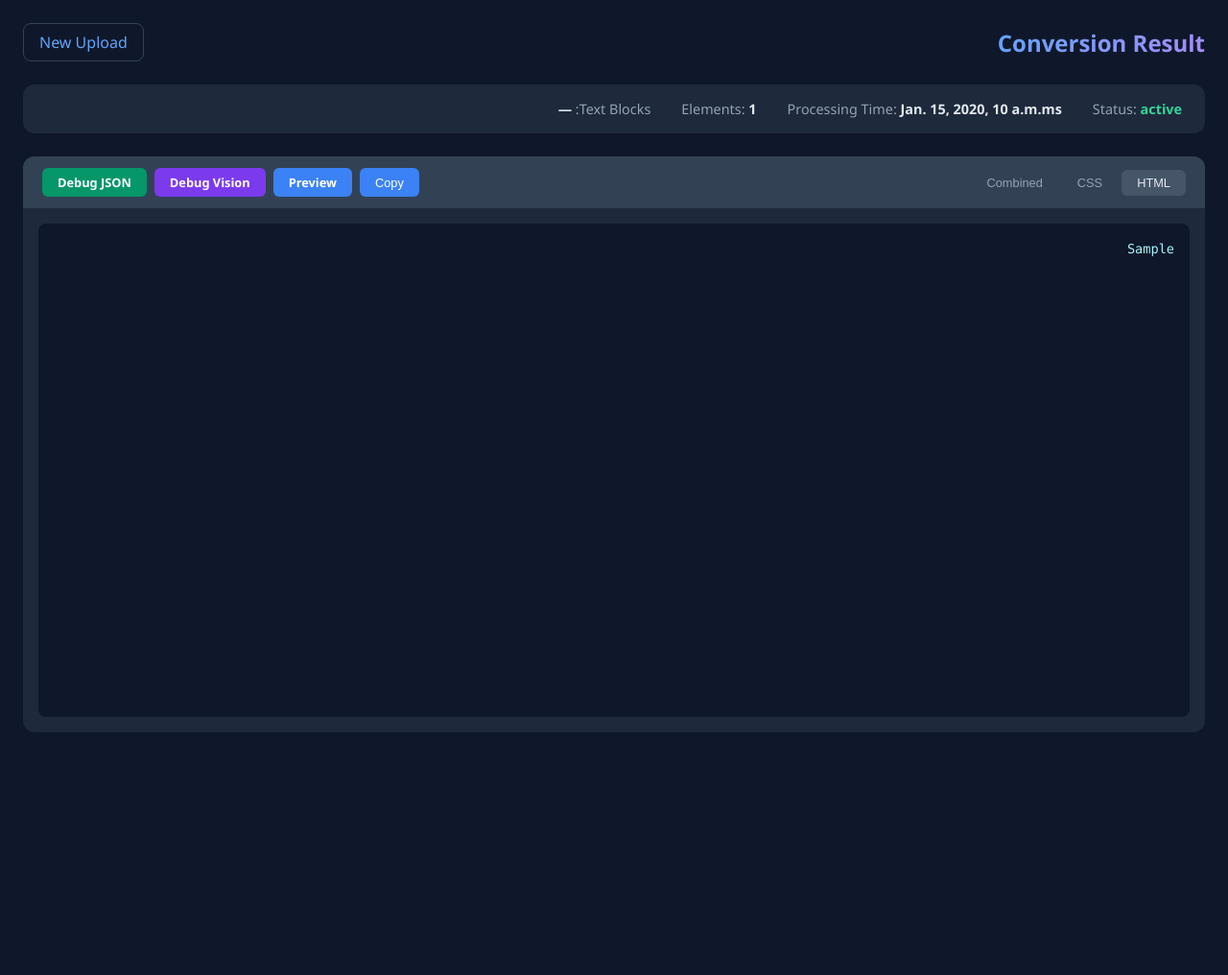
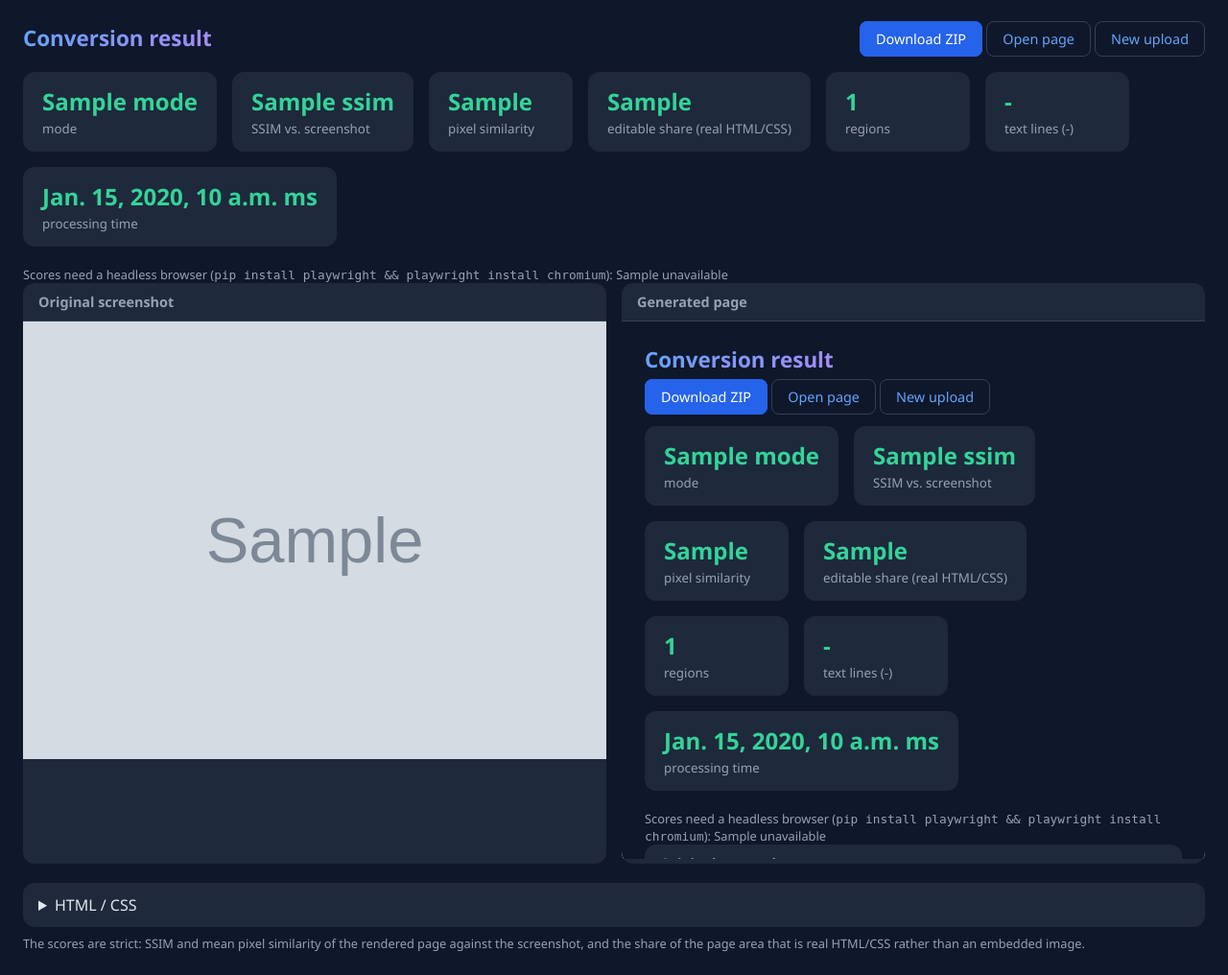
Before and after one commit to maniUZqqz/Machine-vision-TO-code, a Django app: template apps/converter/templates/converter/result.html in a window 1280 px wide. Shown: the whole page at 96% size. Before the commit the page ends 763 px from the top, so only its background shows below. Run offline with Django 4.2, Linux system fonts and the light colour scheme; the template is opened without the code that fills it: most values are stand-ins (such as "Sample title", 1, 10 or a date in 2020); grey boxes marked "Sample" are stand-in pictures; data that the repository does not hold is empty.

Commit message:
converter web app: upload -> side-by-side original/output with honest scores -> ZIP download, REST API; v1 engine kept behind MV2CODE_ENGINE=legacy
Co-Authored-By: Claude Opus 5.5 <noreply@anthropic.com>

```diff
--- a/apps/converter/forms.py
+++ b/apps/converter/forms.py
@@ -5,6 +5,10 @@ class ImageUploadForm(forms.Form):
     image = forms.ImageField(
         label='Upload Screenshot',
         help_text='Upload a screenshot of a dashboard or web page'
+    )
+    mode = forms.ChoiceField(
+        choices=[('responsive', 'Responsive (flex / table, editable)'), ('exact', 'Exact (pixel-faithful, absolute)')],
+        initial='responsive', required=False, label='Output mode',
     )
     languages = forms.MultipleChoiceField(
         choices=[
--- a/apps/converter/models.py
+++ b/apps/converter/models.py
@@ -18,6 +18,8 @@ class ConversionJob(models.Model):
     status = models.CharField(
         max_length=20, choices=Status.choices, default=Status.PENDING
     )
+    mode = models.CharField(max_length=16, default='responsive',
+                            help_text='responsive (flex/table) or exact (absolute)')
     error_message = models.TextField(blank=True, default='')
     processing_time_ms = models.IntegerField(null=True, blank=True)
     generated_html = models.TextField(blank=True, default='')
--- a/apps/converter/templates/converter/result.html
+++ b/apps/converter/templates/converter/result.html
@@ -1,221 +1,74 @@
 <!DOCTYPE html>
-<html lang="fa" dir="rtl">
+<html lang="en" dir="ltr">
 <head>
     <meta charset="UTF-8">
     <meta name="viewport" content="width=device-width, initial-scale=1.0">
-    <title>Conversion Result</title>
+    <title>Conversion result</title>
     <style>
         * { margin: 0; padding: 0; box-sizing: border-box; }
-        body {
-            font-family: 'Segoe UI', Tahoma, sans-serif;
-            background: #0f172a;
-            color: #e2e8f0;
-            min-height: 100vh;
-            padding: 24px;
-        }
-        .header {
-            display: flex;
-            justify-content: space-between;
-            align-items: center;
-            margin-bottom: 24px;
-        }
-        .header h1 {
-            font-size: 1.5rem;
-            background: linear-gradient(135deg, #60a5fa, #a78bfa);
-            -webkit-background-clip: text;
-            -webkit-text-fill-color: transparent;
-        }
-        .back-btn {
-            color: #60a5fa;
-            text-decoration: none;
-            padding: 8px 16px;
-            border: 1px solid #334155;
-            border-radius: 8px;
-        }
-        .back-btn:hover { background: #1e293b; }
-        .status-bar {
-            background: #1e293b;
-            padding: 16px 24px;
-            border-radius: 12px;
-            margin-bottom: 24px;
-            display: flex;
-            gap: 32px;
-            flex-wrap: wrap;
-        }
-        .status-item { color: #94a3b8; font-size: 0.9rem; }
-        .status-item span { color: #e2e8f0; font-weight: 600; }
-        .status-completed { color: #34d399 !important; }
-        .status-failed { color: #f87171 !important; }
-        .main-grid {
-            display: grid;
-            grid-template-columns: 1fr;
-            gap: 24px;
-            height: calc(100vh - 200px);
-        }
-        .panel {
-            background: #1e293b;
-            border-radius: 12px;
-            overflow: hidden;
-            display: flex;
-            flex-direction: column;
-        }
-        .panel-header {
-            padding: 12px 20px;
-            background: #334155;
-            display: flex;
-            justify-content: space-between;
-            align-items: center;
-            font-weight: 600;
-            font-size: 0.9rem;
-        }
-        .panel-body {
-            flex: 1;
-            overflow: auto;
-            padding: 16px;
-        }
-        .code-view {
-            background: #0f172a;
-            border-radius: 8px;
-            padding: 16px;
-            font-family: 'Consolas', 'Courier New', monospace;
-            font-size: 0.85rem;
-            line-height: 1.6;
-            white-space: pre-wrap;
-            word-break: break-all;
-            color: #a5f3fc;
-            height: 100%;
-            overflow: auto;
-        }
-        .preview-btn {
-            background: #3b82f6;
-            color: white;
-            border: none;
-            padding: 6px 16px;
-            border-radius: 6px;
-            cursor: pointer;
-            font-size: 0.8rem;
-            text-decoration: none;
-        }
-        .preview-btn:hover { background: #2563eb; }
-        .copy-btn {
-            background: #3b82f6;
-            color: white;
-            border: none;
-            padding: 6px 16px;
-            border-radius: 6px;
-            cursor: pointer;
-            font-size: 0.8rem;
-        }
-        .copy-btn:hover { background: #2563eb; }
-        .tabs {
-            display: flex;
-            gap: 4px;
-        }
-        .tab {
-            padding: 6px 16px;
-            border-radius: 6px;
-            cursor: pointer;
-            font-size: 0.8rem;
-            background: transparent;
-            color: #94a3b8;
-            border: none;
-        }
-        .tab.active {
-            background: #475569;
-            color: #e2e8f0;
-        }
-        .error-box {
-            background: #451a1a;
-            border: 1px solid #f87171;
-            border-radius: 12px;
-            padding: 24px;
-            color: #fca5a5;
-        }
-        @media (max-width: 768px) {
-            .main-grid { grid-template-columns: 1fr; height: auto; }
-            .panel { min-height: 400px; }
-        }
+        body { font-family: 'Segoe UI', Tahoma, sans-serif; background: #0f172a; color: #e2e8f0; min-height: 100vh; padding: 24px; }
+        .header { display: flex; justify-content: space-between; align-items: center; margin-bottom: 20px; gap: 12px; flex-wrap: wrap; }
+        .header h1 { font-size: 1.4rem; background: linear-gradient(135deg, #60a5fa, #a78bfa); -webkit-background-clip: text; -webkit-text-fill-color: transparent; }
+        .btn { color: #60a5fa; text-decoration: none; padding: 8px 16px; border: 1px solid #334155; border-radius: 8px; font-size: .9rem; background: transparent; cursor: pointer; }
+        .btn:hover { background: #1e293b; }
+        .btn.primary { background: #2563eb; color: #fff; border-color: #2563eb; }
+        .scores { display: flex; gap: 16px; flex-wrap: wrap; margin-bottom: 20px; }
+        .score { background: #1e293b; border-radius: 12px; padding: 14px 20px; min-width: 150px; }
+        .score b { display: block; font-size: 1.5rem; color: #34d399; }
+        .score small { color: #94a3b8; }
+        .compare { display: grid; grid-template-columns: 1fr 1fr; gap: 16px; }
+        @media (max-width: 900px) { .compare { grid-template-columns: 1fr; } }
+        .panel { background: #1e293b; border-radius: 12px; overflow: hidden; }
+        .panel h2 { font-size: .9rem; padding: 10px 16px; color: #94a3b8; font-weight: 600; border-bottom: 1px solid #334155; }
+        .panel img { width: 100%; display: block; }
+        .panel iframe { width: 100%; height: 70vh; border: 0; background: #fff; }
+        .err { background: #3b1d1d; color: #fca5a5; padding: 16px; border-radius: 12px; }
+        details { margin-top: 20px; background: #1e293b; border-radius: 12px; padding: 12px 16px; }
+        pre { white-space: pre-wrap; word-break: break-all; font-size: .75rem; max-height: 50vh; overflow: auto; color: #cbd5e1; }
+        .note { color: #94a3b8; font-size: .8rem; margin-top: 8px; }
     </style>
 </head>
 <body>
     <div class="header">
-        <h1>Conversion Result</h1>
-        <a href="{% url 'converter:upload' %}" class="back-btn">New Upload</a>
-    </div>
-
-    <div class="status-bar">
-        <div class="status-item">
-            Status: <span class="{% if job.status == 'completed' %}status-completed{% elif job.status == 'failed' %}status-failed{% endif %}">
-                {{ job.get_status_display }}
-            </span>
+        <h1>Conversion result</h1>
+        <div>
+            {% if job.status == 'completed' %}
+            <a class="btn primary" href="{% url 'converter:download' job_id=job.id %}">Download ZIP</a>
+            <a class="btn" href="{% url 'converter:preview' job_id=job.id %}" target="_blank">Open page</a>
+            {% endif %}
+            <a class="btn" href="{% url 'converter:upload' %}">New upload</a>
         </div>
-        {% if job.processing_time_ms %}
-        <div class="status-item">
-            Processing Time: <span>{{ job.processing_time_ms }}ms</span>
-        </div>
-        {% endif %}
-        {% if job.analysis_metadata %}
-        <div class="status-item">
-            Elements: <span>{{ job.analysis_metadata.total_regions|default:"—" }}</span>
-        </div>
-        <div class="status-item">
-            Text Blocks: <span>{{ job.analysis_metadata.text_elements|default:"—" }}</span>
-        </div>
-        {% endif %}
     </div>
 
     {% if job.status == 'failed' %}
-    <div class="error-box">
-        <h3>Error</h3>
-        <p>{{ job.error_message }}</p>
+    <div class="err"><b>Conversion failed.</b><br>{{ job.error_message }}</div>
+    {% else %}
+    <div class="scores">
+        <div class="score"><b>{{ job.mode }}</b><small>mode</small></div>
+        {% if job.analysis_metadata.scores.ssim %}
+        <div class="score"><b>{{ job.analysis_metadata.scores.ssim }}</b><small>SSIM vs. screenshot</small></div>
+        <div class="score"><b>{{ job.analysis_metadata.scores.pixel_similarity }}</b><small>pixel similarity</small></div>
+        <div class="score"><b>{{ job.analysis_metadata.scores.editable_share }}</b><small>editable share (real HTML/CSS)</small></div>
+        {% endif %}
+        <div class="score"><b>{{ job.analysis_metadata.total_regions|default:"-" }}</b><small>regions</small></div>
+        <div class="score"><b>{{ job.analysis_metadata.text_elements|default:"-" }}</b><small>text lines ({{ job.analysis_metadata.ocr|default:"-" }})</small></div>
+        <div class="score"><b>{{ job.processing_time_ms|default:"-" }} ms</b><small>processing time</small></div>
     </div>
-    {% else %}
-    <div class="main-grid">
-        <div class="panel">
-            <div class="panel-header">
-                <div class="tabs">
-                    <button class="tab active" onclick="showTab('html')">HTML</button>
-                    <button class="tab" onclick="showTab('css')">CSS</button>
-                    <button class="tab" onclick="showTab('combined')">Combined</button>
-                </div>
-                <div style="display:flex;gap:8px;flex-wrap:wrap;">
-                    <button class="copy-btn" onclick="copyCode()">Copy</button>
-                    <a href="{% url 'converter:preview' job_id=job.id %}" target="_blank" class="preview-btn">Preview</a>
-                    <a href="{% url 'converter:debug' job_id=job.id %}" target="_blank" class="preview-btn" style="background:#7c3aed;">Debug Vision</a>
-                    <a href="{% url 'converter:debug_data' job_id=job.id %}" target="_blank" class="preview-btn" style="background:#059669;">Debug JSON</a>
-                </div>
-            </div>
-            <div class="panel-body">
-                <div class="code-view" id="codeView">{{ job.combined_output }}</div>
-            </div>
-        </div>
-    </div>
+    {% if job.analysis_metadata.scores.unavailable %}
+    <p class="note">Scores need a headless browser (<code>pip install playwright &amp;&amp; playwright install chromium</code>): {{ job.analysis_metadata.scores.unavailable }}</p>
     {% endif %}
 
-    <script>
-        const codeData = {
-            html: document.getElementById('codeView') ? document.getElementById('codeView').textContent : '',
-            css: `{{ job.generated_css|escapejs }}`,
-            combined: document.getElementById('codeView') ? document.getElementById('codeView').textContent : '',
-        };
+    <div class="compare">
+        <div class="panel"><h2>Original screenshot</h2><img src="{{ job.original_image.url }}" alt="original"></div>
+        <div class="panel"><h2>Generated page</h2><iframe src="{% url 'converter:preview' job_id=job.id %}" title="generated"></iframe></div>
+    </div>
 
-        let currentTab = 'combined';
-
-        function showTab(tab) {
-            currentTab = tab;
-            document.getElementById('codeView').textContent = codeData[tab] || '';
-            document.querySelectorAll('.tab').forEach(t => t.classList.remove('active'));
-            event.target.classList.add('active');
-        }
-
-        function copyCode() {
-            const text = document.getElementById('codeView').textContent;
-            navigator.clipboard.writeText(text).then(() => {
-                const btn = document.querySelector('.copy-btn');
-                btn.textContent = 'Copied!';
-                setTimeout(() => btn.textContent = 'Copy', 2000);
-            });
-        }
-    </script>
+    <details>
+        <summary>HTML / CSS</summary>
+        <pre>{{ job.combined_output }}</pre>
+    </details>
+    <p class="note">The scores are strict: SSIM and mean pixel similarity of the rendered page against the screenshot, and the share of
+        the page area that is real HTML/CSS rather than an embedded image.</p>
+    {% endif %}
 </body>
 </html>
--- a/apps/converter/templates/converter/upload.html
+++ b/apps/converter/templates/converter/upload.html
@@ -139,6 +139,10 @@
         </div>
         {% endif %}
 
+        <div class="languages" style="margin-bottom:10px">
+            <label><input type="radio" name="mode" value="responsive" checked> Responsive (flex / table)</label>
+            <label><input type="radio" name="mode" value="exact"> Exact (pixel-faithful)</label>
+        </div>
         <div class="languages">
             <label><input type="checkbox" name="languages" value="en" checked> English</label>
             <label><input type="checkbox" name="languages" value="fa" checked> Persian</label>
--- a/apps/converter/urls.py
+++ b/apps/converter/urls.py
@@ -7,6 +7,7 @@ urlpatterns = [
     path('', views.UploadView.as_view(), name='upload'),
     path('result/<uuid:job_id>/', views.ResultView.as_view(), name='result'),
     path('preview/<uuid:job_id>/', views.PreviewView.as_view(), name='preview'),
+    path('download/<uuid:job_id>/', views.DownloadZipView.as_view(), name='download'),
     path('debug/<uuid:job_id>/', views.DebugPageView.as_view(), name='debug'),
     path('debug/<uuid:job_id>/overlay/', views.DebugOverlayView.as_view(), name='debug_overlay'),
     path('debug/<uuid:job_id>/data/', views.DebugDataView.as_view(), name='debug_data'),
```
Also changed, not shown: apps/converter/services.py (+115 -171 lines), apps/converter/views.py (+20 -1 lines), tests/test_django_app.py (added, +79 -0 lines), apps/converter/migrations/0002_conversionjob_mode.py (added).
